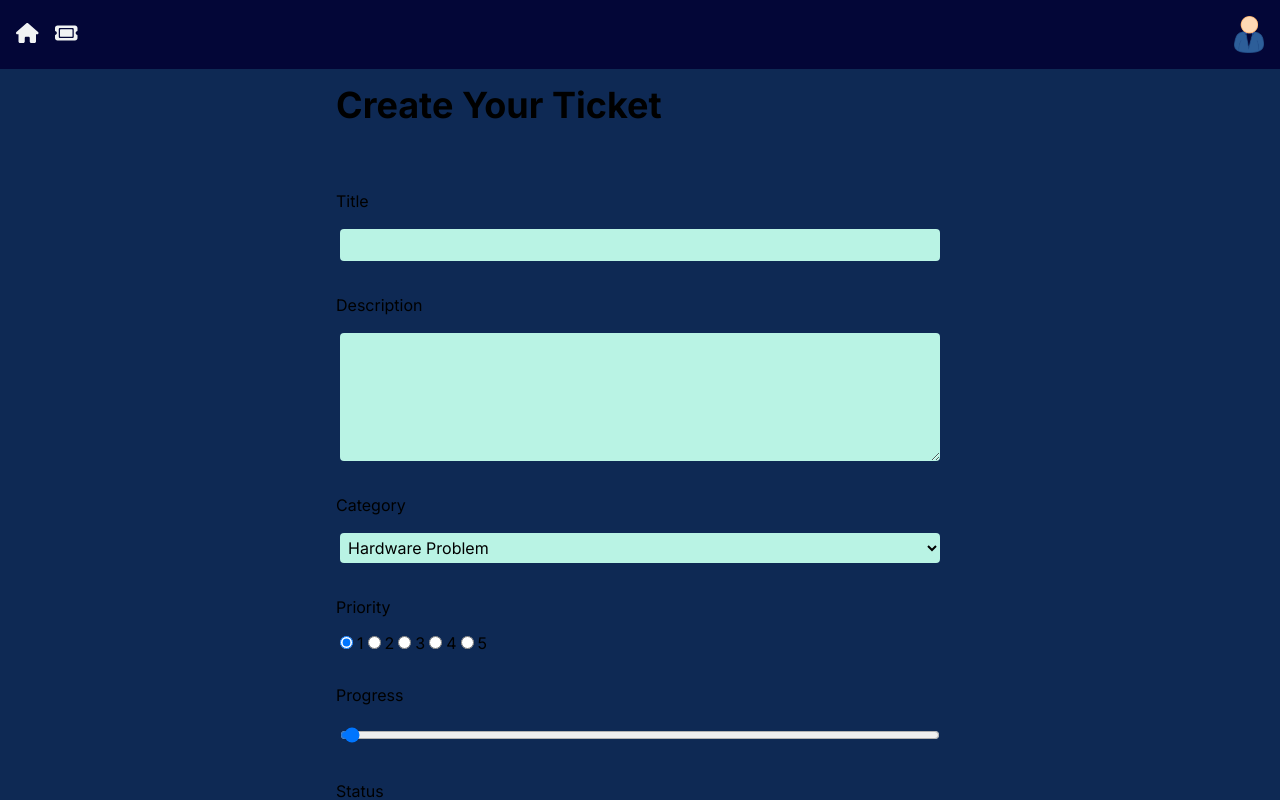
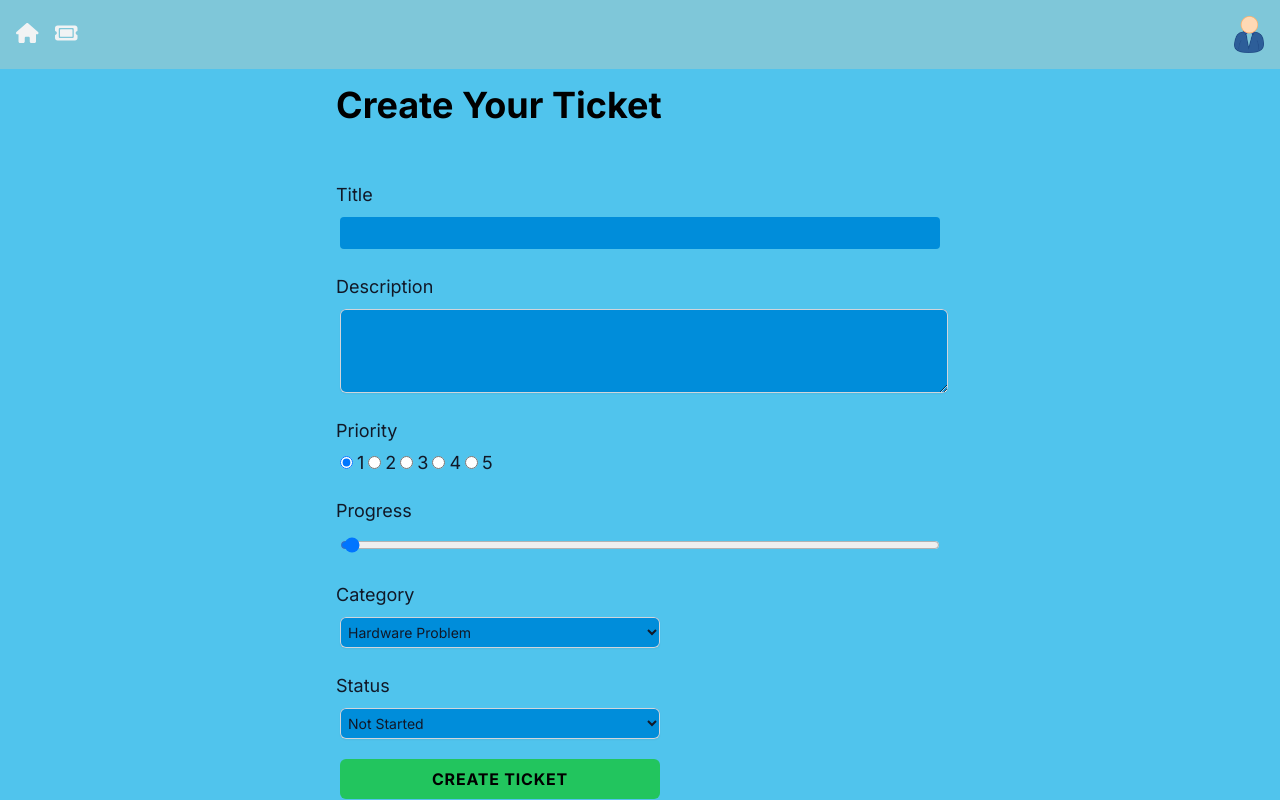
Before and after one commit to Abi-097/ticketing-app, a Next.js app: page /TicketPage/new in a window 1280 px wide. Built offline with nearby package versions, Linux system fonts and the light colour scheme.

Commit message:
colors changed

```diff
--- a/app/components/EditTicket.js
+++ b/app/components/EditTicket.js
@@ -3,7 +3,7 @@ import { useRouter } from "next/navigation";
 import { useState } from "react";
 
 const EditTicket = ({ ticket }) => {
-  const EDITMODE = ticket._id === "new" ? false : true;
+  const EDITMODE = ticket?._id === "new" ? false : true;
 
   const router = useRouter();
   const handleChange = (e) => {
@@ -71,7 +71,12 @@ const EditTicket = ({ ticket }) => {
         <h3>{EDITMODE ? "Update Your Ticket" : "Create Your Ticket"}</h3>
         <br />
 
-        <label>Title</label>
+        <label
+          htmlFor="title"
+          className="block text-lg font-large leading-3 text-gray-900"
+        >
+          Title
+        </label>
         <input
           id="title"
           name="title"
@@ -80,26 +85,37 @@ const EditTicket = ({ ticket }) => {
           required={true}
           value={formData.title}
         />
-        <label>Description</label>
-        <textarea
+
+        <label
+          htmlFor="description"
+          className="block text-lg font-large leading-3 text-gray-900"
+        >
+          Description
+        </label>
+        {/* <textarea
           id="description"
           name="description"
           onChange={handleChange}
           required={true}
           value={formData.description}
           rows="5"
+        /> */}
+        <textarea
+          id="description"
+          name="description"
+          onChange={handleChange}
+          required={true}
+          rows={6}
+          className="block w-full rounded-md border-0 py-1.5 text-gray-900 shadow-sm ring-1 ring-inset ring-gray-300 placeholder:text-gray-400 focus:ring-2 focus:ring-inset focus:ring-indigo-600 sm:text-sm sm:leading-3"
+          value={formData.description}
         />
-        <label>Category</label>
-        <select
-          name="category"
-          value={formData.category}
-          onChange={handleChange}
+
+        <label
+          htmlFor="priority"
+          className="block text-lg font-large leading-3 text-gray-900"
         >
-          <option value="Hardware Problem">Hardware Problem</option>
-          <option value="Software Problem">Software Problem</option>
-          <option value="Project">Project</option>
-        </select>
-        <label>Priority</label>
+          Priority
+        </label>
         <div>
           <input
             id="priority-1"
@@ -109,7 +125,7 @@ const EditTicket = ({ ticket }) => {
             value={1}
             checked={formData.priority == 1}
           />
-          <label>1</label>
+          <label className=" text-lg font-large text-gray-900">1</label>
           <input
             id="priority-2"
             name="priority"
@@ -118,7 +134,7 @@ const EditTicket = ({ ticket }) => {
             value={2}
             checked={formData.priority == 2}
           />
-          <label>2</label>
+          <label className=" text-lg font-large text-gray-900">2</label>
           <input
             id="priority-3"
             name="priority"
@@ -127,7 +143,7 @@ const EditTicket = ({ ticket }) => {
             value={3}
             checked={formData.priority == 3}
           />
-          <label>3</label>
+          <label className=" text-lg font-large text-gray-900">3</label>
           <input
             id="priority-4"
             name="priority"
@@ -136,7 +152,7 @@ const EditTicket = ({ ticket }) => {
             value={4}
             checked={formData.priority == 4}
           />
-          <label>4</label>
+          <label className=" text-lg font-large text-gray-900">4</label>
           <input
             id="priority-5"
             name="priority"
@@ -145,9 +161,15 @@ const EditTicket = ({ ticket }) => {
             value={5}
             checked={formData.priority == 5}
           />
-          <label>5</label>
+          <label className=" text-lg font-large text-gray-900">5</label>
         </div>
-        <label>Progress</label>
+
+        <label
+          htmlFor="progress"
+          className="block text-lg font-large leading-3 text-gray-900"
+        >
+          Progress
+        </label>
         <input
           type="range"
           id="progress"
@@ -157,16 +179,44 @@ const EditTicket = ({ ticket }) => {
           max="100"
           onChange={handleChange}
         />
-        <label>Status</label>
-        <select name="status" value={formData.status} onChange={handleChange}>
-          <option value="not started"> Not Started</option>
+        <label
+          htmlFor="category"
+          className="block text-lg font-large leading-3 text-gray-900"
+        >
+          Category
+        </label>
+        <select
+          name="category"
+          value={formData.category}
+          onChange={handleChange}
+          className="block w-full rounded-md border-0 py-1.5 text-gray-900 shadow-sm ring-1 ring-inset ring-gray-300 focus:ring-2 focus:ring-inset focus:ring-indigo-600 sm:max-w-xs sm:text-sm sm:leading-6"
+        >
+          <option value="Hardware Problem">Hardware Problem</option>
+          <option value="Software Problem">Software Problem</option>
+          <option value="Project">Project</option>
+        </select>
+        <label
+          htmlFor="status"
+          className="block text-lg font-large leading-3 text-gray-900"
+        >
+          Status
+        </label>
+        <select
+          name="status"
+          value={formData.status}
+          onChange={handleChange}
+          className="block w-full rounded-md border-0 py-1.5 text-gray-900 shadow-sm ring-1 ring-inset ring-gray-300 focus:ring-2 focus:ring-inset focus:ring-indigo-600 sm:max-w-xs sm:text-sm sm:leading-6"
+        >
+          <option value="not started">Not Started</option>
           <option value="started"> Started</option>
           <option value="done"> Done</option>
           <option value="hold"> Hold</option>
         </select>
         <input
           type="submit"
-          className="btn max-w-xs"
+          className={`btn max-w-xs ${
+            EDITMODE ? "bg-orange-500" : "bg-green-500"
+          }`}
           value={EDITMODE ? "Update Ticket" : "Create Ticket"}
         />
       </form>
--- a/app/components/PriorityDisplay.js
+++ b/app/components/PriorityDisplay.js
@@ -1,4 +1,4 @@
-import { faFire } from "@fortawesome/free-solid-svg-icons";
+import { faFire, faStar } from "@fortawesome/free-solid-svg-icons";
 import { FontAwesomeIcon } from "@fortawesome/react-fontawesome";
 import React from "react";
 
@@ -6,23 +6,23 @@ const PriorityDisplay = ({ priority }) => {
   return (
     <div className="flex justify-start align-baseline">
       <FontAwesomeIcon
-        icon={faFire}
+        icon={faStar}
         className={`pr-1 ${priority > 0 ? "text-red-400" : "text-slate-400"} `}
       />
       <FontAwesomeIcon
-        icon={faFire}
+        icon={faStar}
         className={`pr-1 ${priority > 1 ? "text-red-400" : "text-slate-400"} `}
       />
       <FontAwesomeIcon
-        icon={faFire}
+        icon={faStar}
         className={`pr-1 ${priority > 2 ? "text-red-400" : "text-slate-400"} `}
       />
       <FontAwesomeIcon
-        icon={faFire}
+        icon={faStar}
         className={`pr-1 ${priority > 3 ? "text-red-400" : "text-slate-400"} `}
       />
       <FontAwesomeIcon
-        icon={faFire}
+        icon={faStar}
         className={`pr-1 ${priority > 4 ? "text-red-400" : "text-slate-400"} `}
       />
     </div>
--- a/app/components/Status.js
+++ b/app/components/Status.js
@@ -1,15 +1,15 @@
 const Status = ({ status }) => {
   const getColor = (status) => {
-    let color = "bg-slate-200";
+    let color = "bg-red-300";
     switch (status.toLowerCase()) {
       case "done":
-        color = "bg-green-200";
+        color = "bg-green-500";
         return color;
       case "started":
-        color = "bg-yellow-200";
+        color = "bg-yellow-400";
         return color;
       case "not started":
-        color = "bg-red-200";
+        color = "bg-purple-200";
         return color;
     }
     return color;
--- a/app/globals.css
+++ b/app/globals.css
@@ -41,6 +41,6 @@
     @apply text-default-text text-xl;
   }
   .btn {
-    @apply hover:no-underline bg-blue-accent hover:bg-blue-accent-hover tracking-wider w-full text-center text-nav font-bold cursor-pointer uppercase px-4 py-2 rounded-md transition-colors block;
+    @apply hover:no-underline bg-blue-accent hover:bg-blue-accent-hover tracking-wider w-full text-center text-black font-bold cursor-pointer uppercase px-4 py-2 rounded-md transition-colors block;
   }
 }
--- a/tailwind.config.js
+++ b/tailwind.config.js
@@ -13,11 +13,11 @@ module.exports = {
           "conic-gradient(from 180deg at 50% 50%, var(--tw-gradient-stops))",
       },
       colors: {
-        nav: "#030637",
-        page: "#0E2954",
-        card: "#B9F3E4",
+        nav: "#7FC7D9",
+        page: "#50C4ED",
+        card: "#008DDA",
         //"#47566a", 4f5e74, ft #f1f3f4
-        "card-hover": "#AAE3E2",
+        "card-hover": "#41C9E2",
         "default-text": "#f1f3f4",
         "default-text2": "black",
         "blue-accent": "#0084d4",
```
